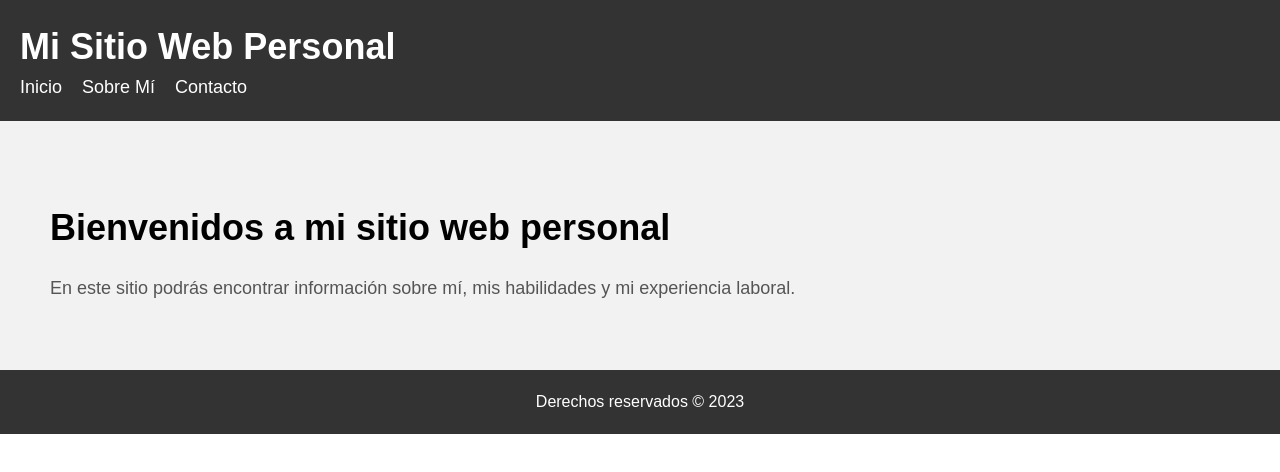
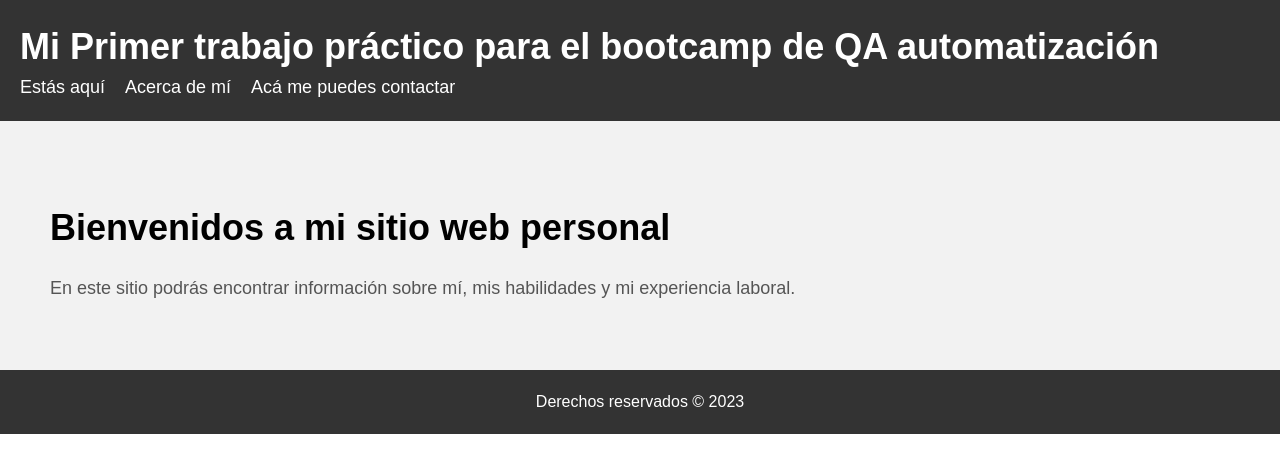
Before and after one commit to FranciscaBC/TrabajoPractico-Francisca-Benavides, a plain HTML site: page index.html in a window 1280 px wide. Drawn offline with Linux system fonts and the light colour scheme.

Commit message:
Se actualiza módulo de: título, subtitulo y menú de navegación del template.

```diff
--- a/index.html
+++ b/index.html
@@ -1,17 +1,17 @@
 <!DOCTYPE html>
 <html>
   <head>
-    <title>Mi Sitio Web Personal</title>
+    <title>Francisca Benavides</title>
     <link rel="stylesheet" href="estilos.css">
   </head>
   <body>
     <header>
-      <h1>Mi Sitio Web Personal</h1>
+      <h1>Mi Primer trabajo práctico para el bootcamp de QA automatización</h1>
       <nav>
         <ul>
-          <li><a href="index.html">Inicio</a></li>
-          <li><a href="sobre-mi.html">Sobre Mí</a></li>
-          <li><a href="contacto.html">Contacto</a></li>
+          <li><a href="index.html">Estás aquí</a></li>
+          <li><a href="sobre-mi.html">Acerca de mí</a></li>
+          <li><a href="contacto.html">Acá me puedes contactar</a></li>
         </ul>
       </nav>
     </header>
```
